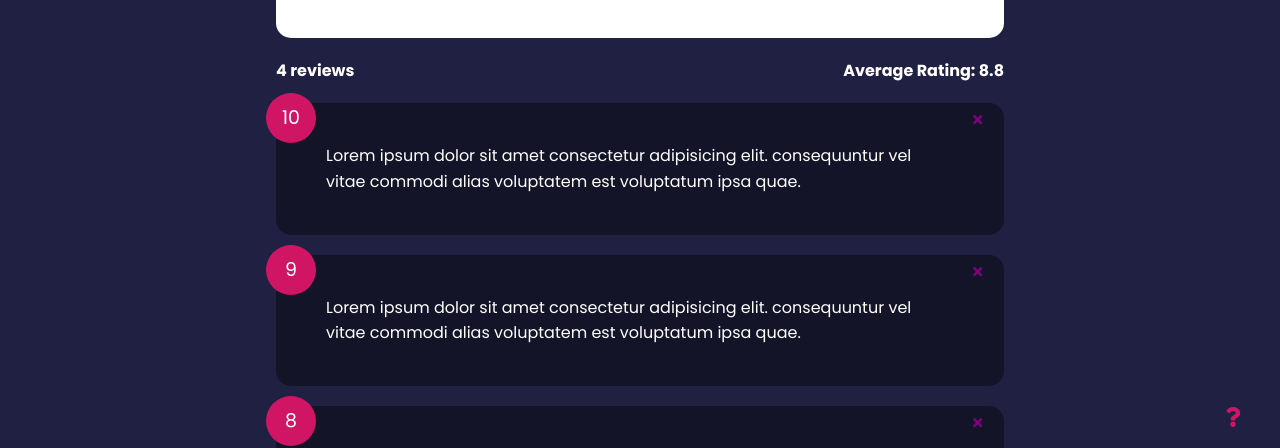
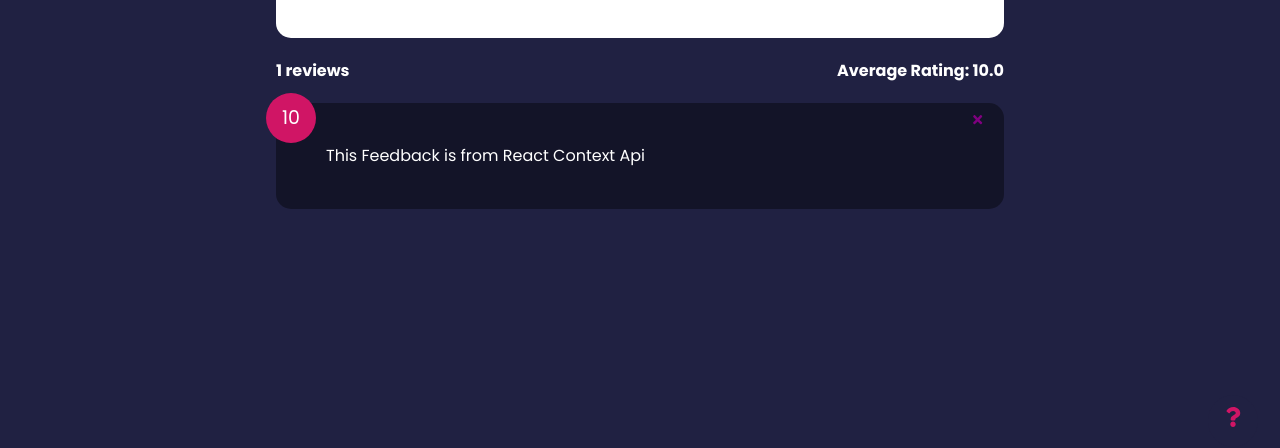
Before and after one commit to varbees/Feedback-UI, a React (Create React App) app: page / in a window 1280 px wide. Shown: the part 341-789 px from the top of the page. Built offline with nearby package versions, Linux system fonts and the light colour scheme; the HTML template or start-up script is replaced by a standard one.

Commit message:
setup context api

```diff
--- a/src/App.js
+++ b/src/App.js
@@ -1,6 +1,7 @@
 import React, { useState } from 'react';
 import { BrowserRouter as Router, Routes, Route } from 'react-router-dom';
 import { v4 as uuidv4 } from 'uuid';
+import { FeedbackProvider } from './context/FeedbackContext';
 import AboutIconLink from './components/AboutIconLink';
 import FeedbackForm from './components/FeedbackForm';
 import FeedbackList from './components/FeedbackList';
@@ -23,7 +24,7 @@ const App = () => {
   };
 
   return (
-    <>
+    <FeedbackProvider>
       <Router>
         <Header text='Feedbac' />
         <div className='container'>
@@ -34,11 +35,8 @@ const App = () => {
               element={
                 <>
                   <FeedbackForm handleAdd={addFeedback} />
-                  <FeedbackStats feedback={feedback} />
-                  <FeedbackList
-                    feedback={feedback}
-                    handleDelete={deleteFeedback}
-                  />
+                  <FeedbackStats />
+                  <FeedbackList handleDelete={deleteFeedback} />
                 </>
               }
             ></Route>
@@ -47,7 +45,7 @@ const App = () => {
         </div>
         <AboutIconLink />
       </Router>
-    </>
+    </FeedbackProvider>
   );
 };
 
--- a/src/components/FeedbackList.jsx
+++ b/src/components/FeedbackList.jsx
@@ -1,9 +1,12 @@
 import React from 'react';
+import { useContext } from 'react';
+import FeedbackContext from '../context/FeedbackContext';
 import { motion, AnimatePresence } from 'framer-motion';
 import FeedbackItem from './FeedbackItem';
-import PropTypes from 'prop-types';
 
-const FeedbackList = ({ feedback, handleDelete }) => {
+const FeedbackList = ({ handleDelete }) => {
+  const { feedback } = useContext(FeedbackContext);
+
   if (!feedback || feedback.length === 0) {
     return <p className='message'>No Feedback Comments</p>;
   }
@@ -30,14 +33,4 @@ const FeedbackList = ({ feedback, handleDelete }) => {
   );
 };
 
-FeedbackList.propTypes = {
-  feedback: PropTypes.arrayOf(
-    PropTypes.shape({
-      id: PropTypes.number.isRequired,
-      rating: PropTypes.number.isRequired,
-      text: PropTypes.string.isRequired,
-    })
-  ),
-};
-
 export default FeedbackList;
--- a/src/components/FeedbackStats.jsx
+++ b/src/components/FeedbackStats.jsx
@@ -1,7 +1,9 @@
 import React from 'react';
-import PropTypes from 'prop-types';
+import { useContext } from 'react';
+import FeedbackContext from '../context/FeedbackContext';
+function FeedbackStats() {
+  const { feedback } = useContext(FeedbackContext);
 
-function FeedbackStats({ feedback }) {
   let averageRating =
     feedback.reduce((acc, cur) => {
       return acc + cur.rating;
@@ -17,8 +19,4 @@ function FeedbackStats({ feedback }) {
   );
 }
 
-FeedbackStats.propTypes = {
-  feedback: PropTypes.array.isRequired,
-};
-
 export default FeedbackStats;
--- /dev/null
+++ b/src/context/FeedbackContext.js
@@ -0,0 +1,24 @@
+import { createContext, useState } from 'react';
+
+const FeedbackContext = createContext();
+
+export const FeedbackProvider = ({ children }) => {
+  const [feedback, setFeedback] = useState([
+    {
+      id: 1,
+      rating: 10,
+      text: 'This Feedback is from React Context Api',
+    },
+  ]);
+  return (
+    <FeedbackContext.Provider
+      value={{
+        feedback,
+      }}
+    >
+      {children}
+    </FeedbackContext.Provider>
+  );
+};
+
+export default FeedbackContext;
```
